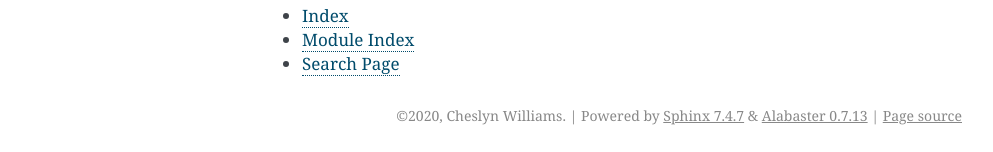
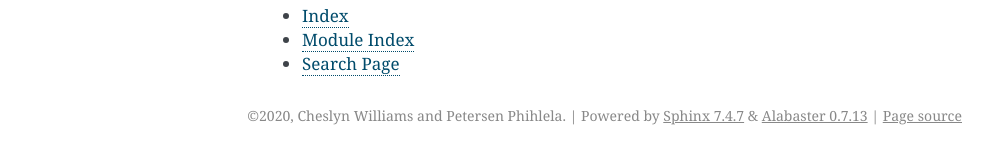
Before and after one commit to ChezzyBoi/api_for_iot_module, a Sphinx documentation site: the page built from docs/index.rst, in a window 1280 px wide. Shown: the part 790-942 px from the top of the page, without its empty margins (148-1141 px from the left). Built offline with Sphinx 7.4.7, drawn with Linux system fonts in a browser that asks for light colours; pages that are not in the unit, such as notebooks, are missing from menus.

Commit message:
Update conf.py

```diff
--- a/docs/conf.py
+++ b/docs/conf.py
@@ -47,7 +47,7 @@ master_doc = 'index'
 
 # General information about the project.
 project = 'API for IoT Module'
-copyright = "2020, Cheslyn Williams"
+copyright = "2020, Cheslyn Williams and Petersen Phihlela"
 author = "Cheslyn Williams"
 
 # The version info for the project you're documenting, acts as replacement
```
